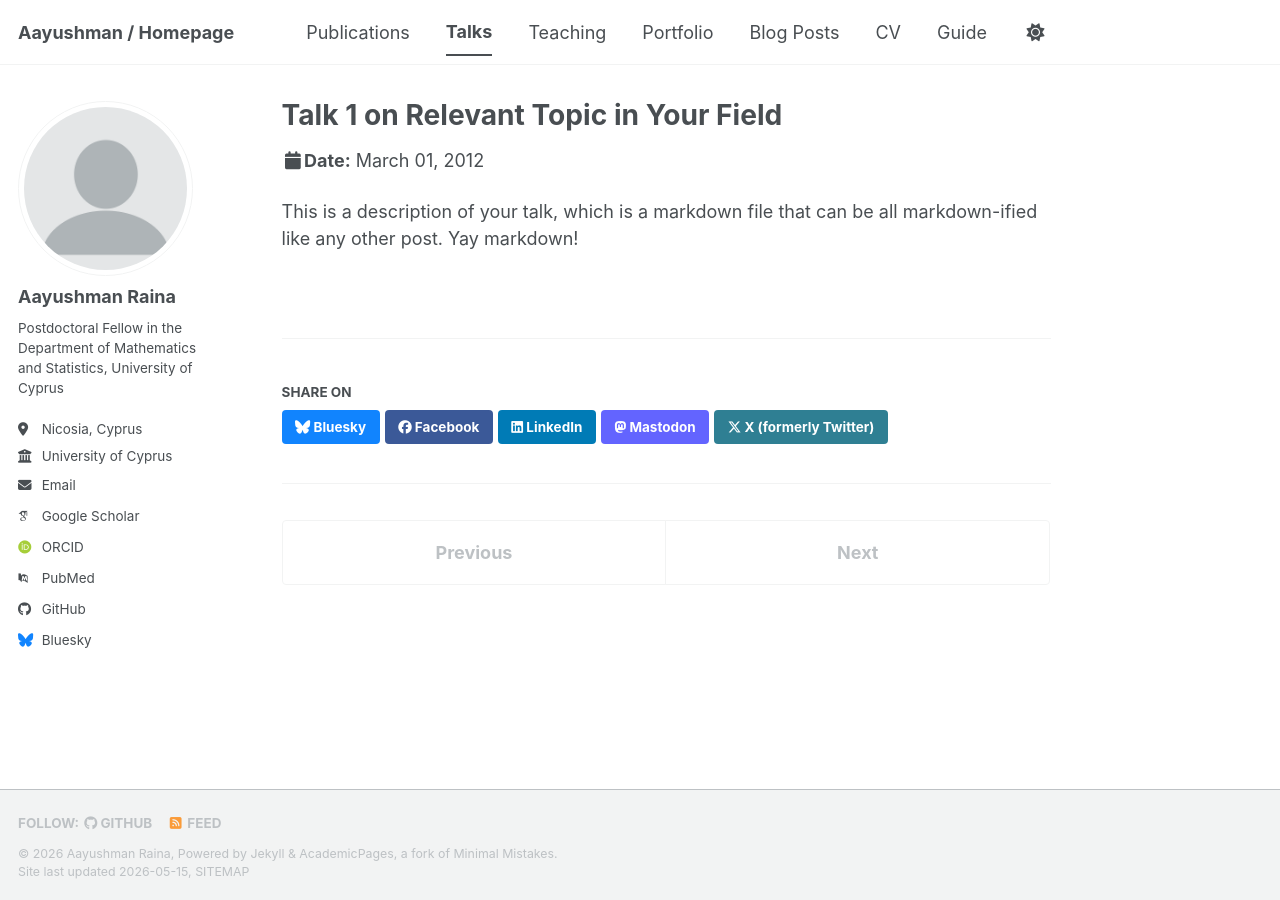
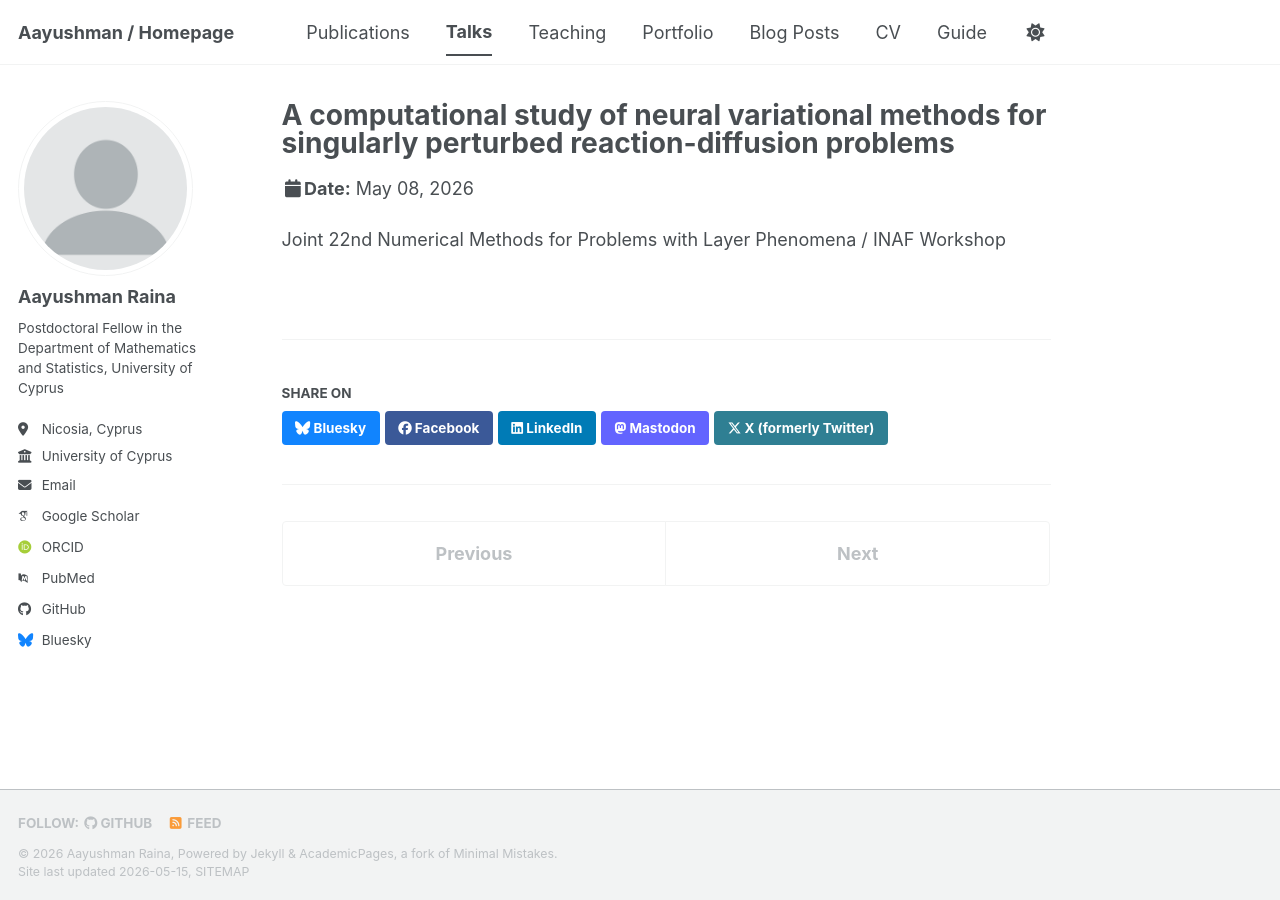
Before and after one commit to Aayushman5/Aayushman5.github.io, a Jekyll site: the page built from _talks/2012-03-01-talk-1.md, in a window 1280 px wide. Built offline with Jekyll 4.4.1, drawn with Linux system fonts in a browser that asks for light colours; some web fonts are replaced; a script bundle is joined from its source files by our own code; library files that are not in the unit come from our copies.

Commit message:
Update 2012-03-01-talk-1.md

```diff
--- a/_talks/2012-03-01-talk-1.md
+++ b/_talks/2012-03-01-talk-1.md
@@ -1,11 +1,11 @@
 ---
-title: "Talk 1 on Relevant Topic in Your Field"
+title: "A computational study of neural variational methods for singularly perturbed reaction-diffusion problems"
 collection: talks
 type: "Talk"
 permalink: /talks/2012-03-01-talk-1
-venue: "UC San Francisco, Department of Testing"
-date: 2012-03-01
-location: "San Francisco, CA, USA"
+venue: "FernUniversität in Hagen, Campus Berlin."
+date: 2026-05-08
+location: "Berlin, Germany"
 ---
 
-This is a description of your talk, which is a markdown file that can be all markdown-ified like any other post. Yay markdown!
+Joint 22nd Numerical Methods for Problems with Layer Phenomena / INAF Workshop
```
